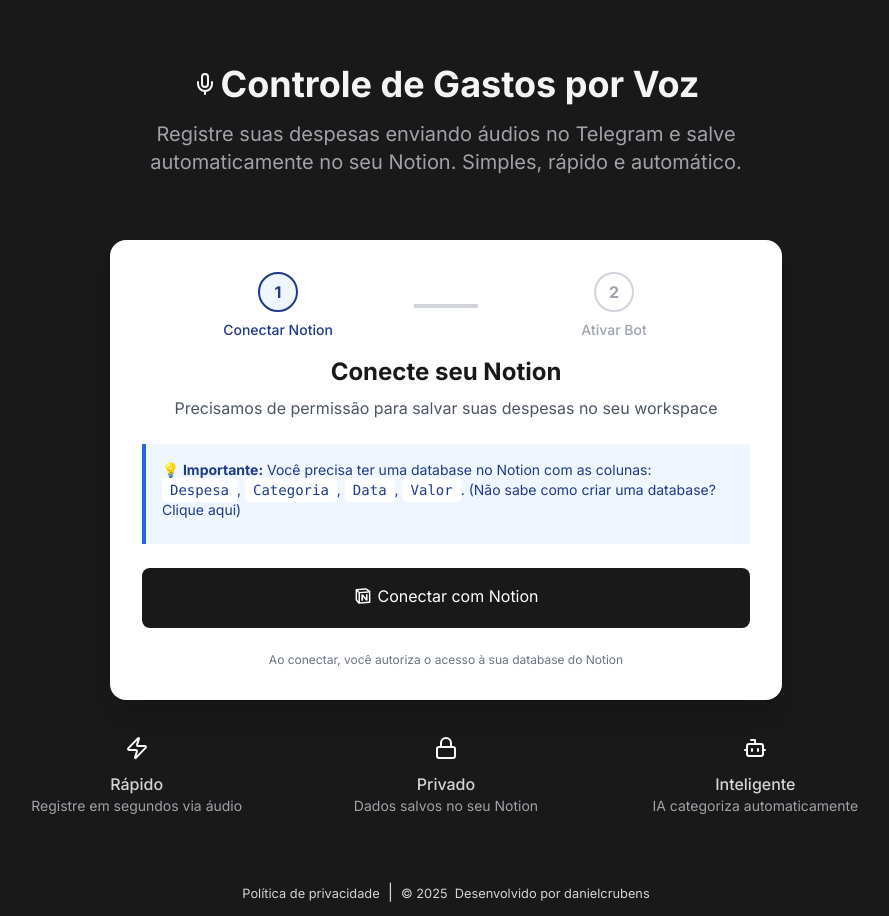
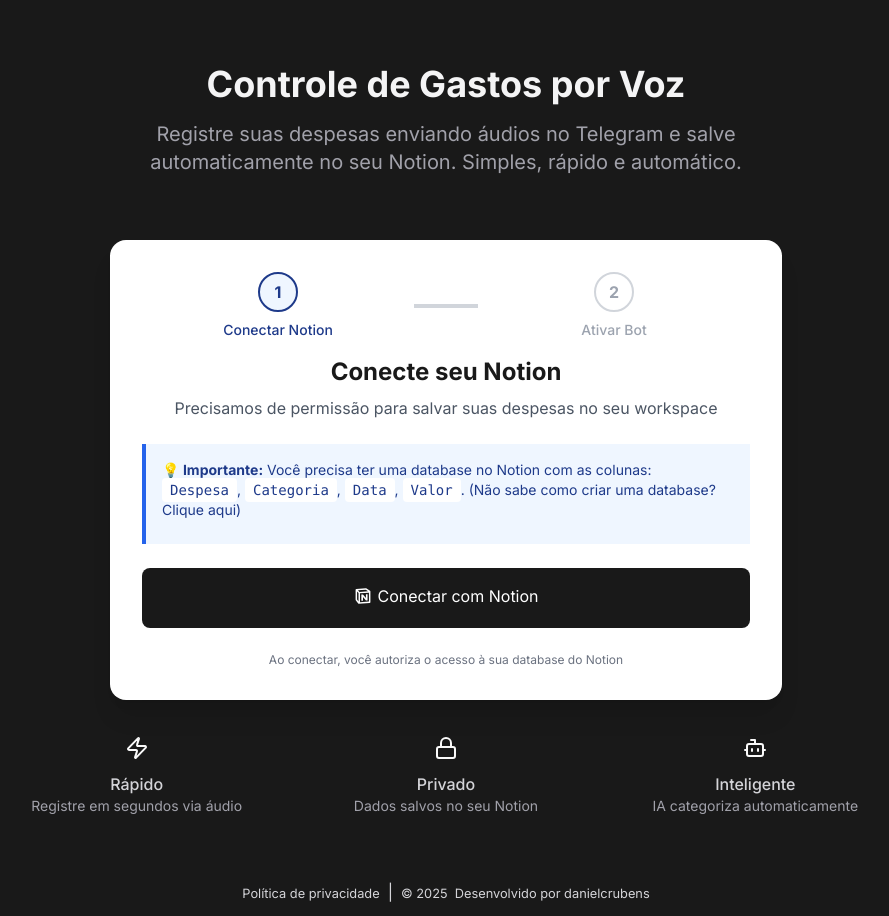
Before and after one commit to danielcrubens/controle-gastos, a Nuxt app: page / in a window 1280 px wide. Shown: the whole page, without its empty margins (194-1083 px from the left). Built offline with nearby package versions, Linux system fonts and the light colour scheme.

Commit message:
feat: adicionando toast

```diff
--- a/pages/index.vue
+++ b/pages/index.vue
@@ -1,6 +1,5 @@
 <template>
-  <div class="min-h-screen bg-[#191919] text-zinc-50 antialiased">
-    <transition
+  <transition
   enter-active-class="transition ease-out duration-300"
   enter-from-class="opacity-0 translate-y-2"
   enter-to-class="opacity-100 translate-y-0"
@@ -10,16 +9,16 @@
 >
   <div
     v-if="showToast"
-    class="fixed top-4 left-1/2 w-11/12 xl:w-11/6 transform -translate-x-1/2 bg-green-600 text-white px-6 py-3 rounded-lg shadow-lg flex items-center justify-center gap-2 z-50"
+    class="fixed top-4 left-1/2 md:left-auto md:right-4 w-10/12 md:w-auto md:max-w-sm transform -translate-x-1/2 md:translate-x-0 bg-green-600 text-white px-6 py-3 rounded-lg shadow-lg flex items-center justify-center gap-2 z-50"
   >
     <CircleCheckBig :size="20" />
     <span class="font-medium">Código copiado com sucesso!</span>
   </div>
-    </transition>
+</transition>
+  <div class="min-h-screen bg-[#191919] text-zinc-50 antialiased">
     <div class="container mx-auto px-4 py-16">
       <div class="text-center mb-16">
         <h1 class="xl:text-4xl text-2xl  flex justify-center items-center gap-1 font-bold text-zinc-100 mb-4">
-          <Mic />
           Controle de Gastos por Voz
         </h1>
         <p class="xl:text-xl  text-zinc-400 max-w-2xl mx-auto">
```
